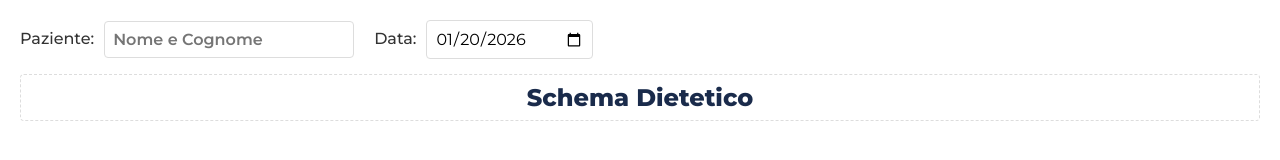
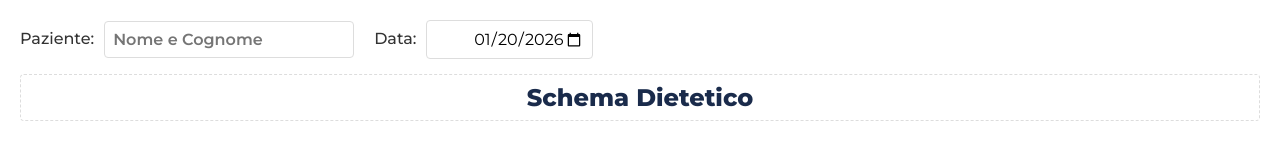
Before and after one commit to rubinog/progettoDietista, a React (Vite) app: page / in a window 1280 px wide. Shown: the top 160 px of the page. Built offline with nearby package versions, Linux system fonts and the light colour scheme; no server answers.

Commit message:
style: align print date field to the right

```diff
--- a/src/components/PrintLayout.css
+++ b/src/components/PrintLayout.css
@@ -49,6 +49,10 @@
     gap: 10px;
 }
 
+.date-field {
+    margin-left: auto;
+}
+
 .print-input {
     padding: 8px;
     border: 1px solid #ddd;
@@ -60,6 +64,10 @@
 .patient-name {
     width: 250px;
     font-weight: 600;
+}
+
+.diet-date {
+    text-align: right;
 }
 
 .diet-title {
```
